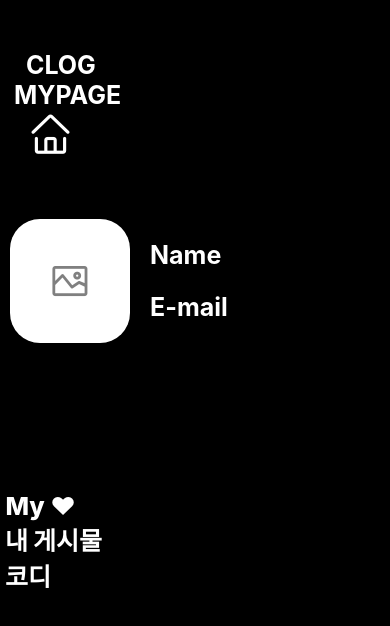
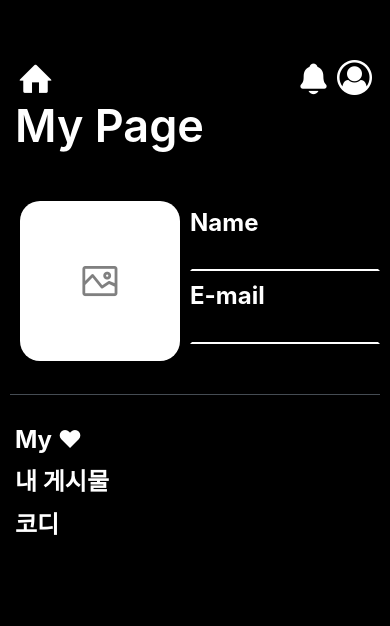
Before and after one commit to DTPrincess/CLOG, a React Native app: screen /Info in a window 390 px wide. Shown: the top 626 px of the page. Built offline with nearby package versions, Linux system fonts and the light colour scheme.

Commit message:
Add hr at Info.js

```diff
--- a/screens/Info.js
+++ b/screens/Info.js
@@ -1,28 +1,40 @@
 import { StatusBar } from "expo-status-bar";
-import React from "react";
-import {
-  FlatList,
-  View,
-  Text,
-  TouchableOpacity,
-  StyleSheet,
-} from "react-native";
+import React, { useState } from "react";
+import { View, Text, TouchableOpacity, StyleSheet } from "react-native";
 import { AntDesign } from "@expo/vector-icons";
+import { Ionicons } from "@expo/vector-icons";
+import { FontAwesome } from "@expo/vector-icons";
+import { Entypo } from "@expo/vector-icons";
+import { TextInput } from "react-native-gesture-handler";
 
-export default function Home({ navigation }) {
+export default function Info({ navigation }) {
   return (
     <View style={styles.container}>
       <StatusBar style="light" />
-      <View style={styles.mypage}>
-        <Text style={styles.title}> CLOG</Text>
-        <Text style={styles.title1}> MYPAGE</Text>
-      </View>
-      <View style={styles.header}>
-        <TouchableOpacity onPress={() => navigation.navigate("Home")}>
-          <AntDesign name="home" size={45} color="white" />
+
+      <View style={styles.menuBar}>
+        <TouchableOpacity
+          onPress={() => navigation.navigate("Home")}
+          style={styles.home}
+        >
+          <Entypo name="home" size={35} color="white" />
+        </TouchableOpacity>
+
+        <TouchableOpacity style={styles.notification}>
+          <Ionicons name="notifications" size={35} color="white" />
+        </TouchableOpacity>
+
+        <TouchableOpacity
+          onPress={() => navigation.navigate("Info")}
+          style={styles.user}
+        >
+          <FontAwesome name="user-circle-o" size={35} color="white" />
         </TouchableOpacity>
       </View>
 
+      <View style={styles.header}>
+        <Text style={styles.myPage}>My Page</Text>
+      </View>
 
       <View style={styles.body}>
         <View style={styles.pic}>
@@ -30,19 +42,20 @@ export default function Home({ navigation }) {
             <AntDesign name="picture" size={40} color="gray" />
           </TouchableOpacity>
         </View>
-        <View style={styles.Info}>
-          <Text style={styles.name}>Name</Text>
-          <Text style={styles.email}>E-mail</Text>
+        <View style={styles.info}>
+          <Text style={styles.infoText}>Name</Text>
+          <TextInput style={styles.infoInput} />
+          <Text style={styles.infoText}>E-mail</Text>
+          <TextInput style={styles.infoInput} />
         </View>
       </View>
 
+      <View style={styles.hr} />
+
       <View style={styles.footer}>
-        <FlatList
-          ItemSeparatorComponent={() => <View style={styles.separator} />}
-        />
-        <Text style={styles.heart}> My ♥</Text>
-        <Text style={styles.list}> 내 게시물</Text>
-        <Text style={styles.codi}> 코디</Text>
+        <Text style={styles.footerText}>My ♥</Text>
+        <Text style={styles.footerText}>내 게시물</Text>
+        <Text style={styles.footerText}>코디</Text>
       </View>
     </View>
   );
@@ -54,95 +67,94 @@ const styles = StyleSheet.create({
     backgroundColor: "black",
   },
 
-  mypage:{
-    marginTop: 50,
-
-
-  },
-  header: {
-
-    paddingLeft: 28,
-
+  menuBar: {
     flexDirection: "row",
-    color: "white",
+    width: "100%",
+    marginTop: 60,
+    paddingHorizontal: 15,
   },
 
-  title: {
-    paddingLeft: 20,
-    flexDirection: "row",
-    color: "white",
-    fontSize: 25,
-    fontWeight: "700",
+  home: {
+    flex: 1,
+    paddingHorizontal: 3,
   },
 
-  title1: {
+  notification: {
+    paddingHorizontal: 3,
+  },
 
-    paddingLeft: 8,
-    flexDirection: "row",
+  user: {
+    paddingHorizontal: 3,
+  },
+
+  header: {
+    marginBottom: 15,
+    paddingLeft: 15,
+  },
+
+  myPage: {
+    fontSize: 45,
+    fontWeight: "600",
     color: "white",
-    fontSize: 25,
-    fontWeight: "700",
   },
 
   body: {
     flexDirection: "row",
+    marginTop: 30,
+    justifyContent: "center",
+    alignItems: "center",
   },
 
   pic: {
-    marginTop: 60,
-    marginLeft: 10,
+    justifyContent: "center",
+    alignItems: "center",
     backgroundColor: "white",
-    borderRadius: 30,
-    paddingVertical: 40,
-    paddingHorizontal: 40,
+    borderRadius: 20,
+    height: 160,
+    width: 160,
+    marginLeft: 20,
   },
 
-  Info: {
-    marginTop: 60,
-    marginLeft: 20,
-    justifyContent: "space-evenly",
+  info: {
+    flex: 1,
+    padding: 10,
+    //backgroundColor: "yellow"
   },
 
-  name: {
+  infoText: {
+    fontSize: 24,
     color: "white",
-    fontSize: 25,
     fontWeight: "700",
+    paddingBottom: 5,
   },
 
-  email: {
-    color: "white",
-    fontSize: 25,
-    fontWeight: "700",
+  infoInput: {
+    color: "pink",
+    fontSize: 16,
+    borderBottomColor: "white",
+    borderWidth: 2,
+    width: "100%",
+    paddingBottom: 5,
+    paddingHorizontal: 5,
+    marginBottom: 10,
   },
 
   footer: {
-    height: 250,
-    justifyContent: "space-between",
+    paddingLeft: 15,
   },
 
-  line: {
-    flex: 1,
-  },
-  heart: {
+  footerText: {
     color: "white",
-    fontWeight: "800",
-    fontSize: 25,
+    fontWeight: "700",
+    fontSize: 24,
+    paddingBottom: 8,
   },
 
-  list: {
-    color: "white",
-    fontWeight: "900",
-    fontSize: 25,
-  },
-
-  codi: {
-    color: "white",
-    fontWeight: "900",
-    fontSize: 25,
-  },
-
-  separator: {
-    Color: "white",
-    height: 10,
+  hr: {
+    alignSelf: "center",
+    width: "95%",
+    borderBottomColor: "#454C53",
+    borderBottomWidth: StyleSheet.hairlineWidth,
+    marginVertical: 30,
   },
 });
```
Also changed, not shown: screens/Add.js (+4 -9 lines).
